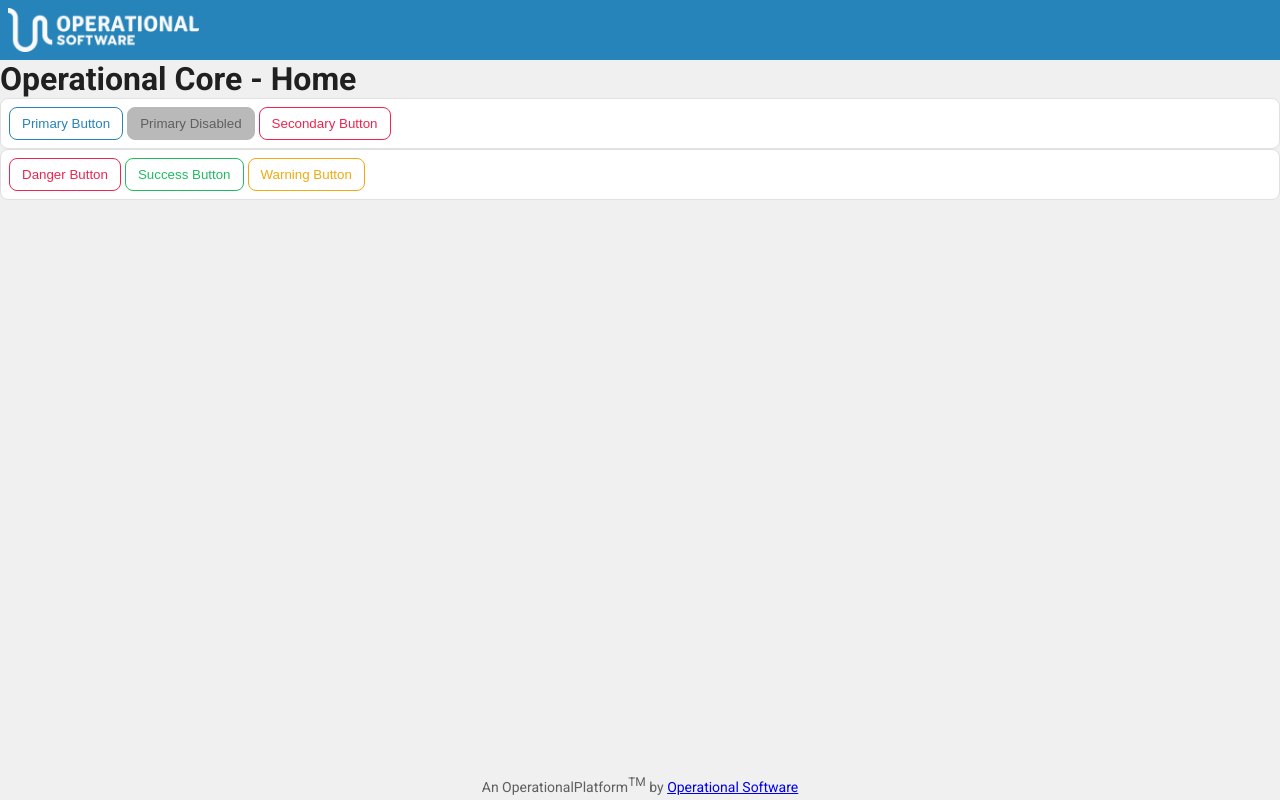
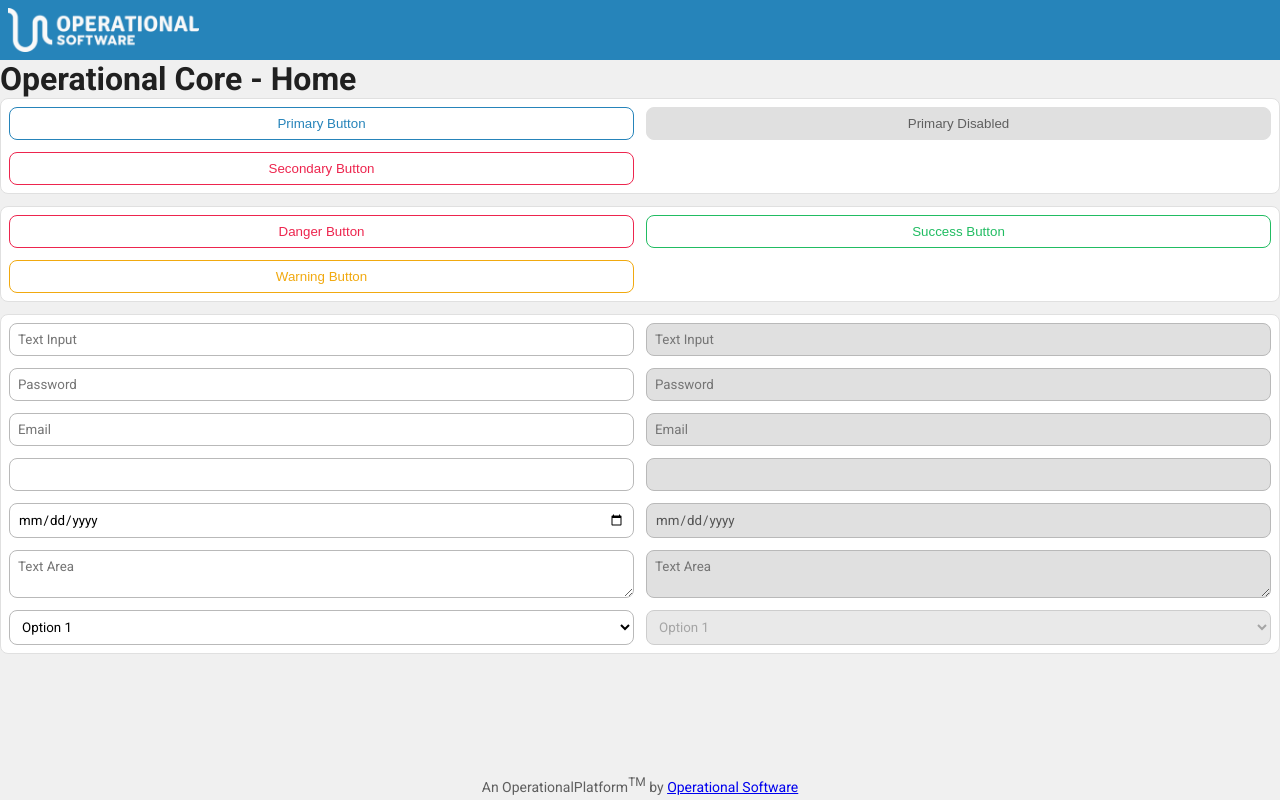
Before and after one commit to operationalsoftware/operational-core, a FastAPI app: page / in a window 1280 px wide. Run offline with FastAPI, Linux system fonts and the light colour scheme.

Commit message:
more css components

```diff
--- a/src/ui/modules/home.jinja2
+++ b/src/ui/modules/home.jinja2
@@ -1,11 +1,16 @@
 {% extends "authenticated.jinja2" %}
+
+{% block head %}
+{{ super() }}
+<link rel="stylesheet" href="{{ url_for('static', path='/css/modules/home.css') }}">
+{% endblock %}
 
 {% block module %}
 <h1>
   Operational Core - Home
 </h1>
 
-
+<section id="home_content">
   <div class="card">
     <button class="primary">
       Primary Button
@@ -32,8 +37,31 @@
 
     <button class="warning">
       Warning Button
+  </div>
 
+  <div class="card">
+    <input type="text" placeholder="Text Input" />
+    <input type="text" placeholder="Text Input" disabled />
+    <input type="password" placeholder="Password" />
+    <input type="password" placeholder="Password" disabled />
+    <input type="email" placeholder="Email" />
+    <input type="email" placeholder="Email" disabled />
+    <input type="number" />
+    <input type="number" disabled />
+    <input type="date" />
+    <input type="date" disabled />
+    <textarea placeholder="Text Area"></textarea>
+    <textarea placeholder="Text Area" disabled></textarea>
+    <select>
+      <option>Option 1</option>
+      <option>Option 2</option>
+    </select>
+    <select disabled>
+      <option>Option 1</option>
+      <option>Option 2</option>
+    </select>
   </div>
+</section>
 
 
 {% endblock %}
--- a/static/css/components.css
+++ b/static/css/components.css
@@ -3,7 +3,7 @@
 /* BUTTON */
 button,
 button.primary {
-  border: 1px solid var(--primary-color);
+  border: var(--button-border-width) solid var(--primary-color);
   border-radius: var(--border-radius);
   color: var(--primary-color);
   background-color: var(--background-color-content);
@@ -12,22 +12,22 @@ button.primary {
 }
 
 button.secondary {
-  border: 1px solid var(--secondary-color);
+  border: var(--button-border-width) solid var(--secondary-color);
   color: var(--secondary-color);
 }
 
 button.danger {
-  border: 1px solid var(--danger-color);
+  border: var(--button-border-width) solid var(--danger-color);
   color: var(--danger-color);
 }
 
 button.success {
-  border: 1px solid var(--success-color);
+  border: var(--button-border-width) solid var(--success-color);
   color: var(--success-color);
 }
 
 button.warning {
-  border: 1px solid var(--warning-color);
+  border: var(--button-border-width) solid var(--warning-color);
   color: var(--warning-color);
 }
 
@@ -64,9 +64,39 @@ button:disabled:hover {
   color: var(--text-color-light);
 }
 
+/* FORM COMPONENTS */
+input,
+textarea,
+select {
+  border: 1.5px solid var(--border-color-dark);
+  border-radius: var(--border-radius);
+  background-color: var(--background-color-content);
+  padding: var(--spacing);
+  font-family: var(--font-family);
+  transition: border-color 0.2s ease-in-out;
+}
+
+textarea {
+  resize: vertical;
+}
+
+input:disabled,
+textarea:disabled,
+select:disabled {
+  background-color: var(--disabled-color);
+}
+
+input:focus-visible,
+textarea:focus-visible,
+select:focus-visible {
+  outline: none;
+  border-color: var(--primary-color);
+}
+
+/* CARD */
 .card {
   background-color: var(--background-color-content);
   border-radius: var(--border-radius-md);
-  border: 1px solid var(--border-color);
+  border: var(--card-border-width) solid var(--border-color);
   padding: var(--spacing-md);
 }
--- /dev/null
+++ b/static/css/modules/home.css
@@ -0,0 +1,11 @@
+#home_content {
+  display: flex;
+  flex-direction: column;
+  gap: var(--spacing-lg);
+}
+
+#home_content .card {
+  display: grid;
+  grid-template-columns: 1fr 1fr;
+  gap: var(--spacing-lg);
+}
--- a/static/css/variables.css
+++ b/static/css/variables.css
@@ -13,8 +13,9 @@
   --text-color-contrast: #FFFFFF;
 
   --border-color: #E0E0E0;
+  --border-color-dark: #b9b9b9;
 
-  --disabled-color: #b9b9b9;
+  --disabled-color: #E0E0E0;
 
   --danger-color: #ED254E;
   --success-color: #21bc62;
@@ -41,6 +42,11 @@
   --border-radius-lg: 12px;
   --border-radius-xl: 16px;
 
+  --input-border-width: 1.25px;
+  --button-border-width: 1.25px;
+  --card-border-width: 1px;
+  --table-border-width: 1px;
+
   /* SPACING */
   --spacing: 8px;
   --spacing-sm: 4px;
```
Lines whose indentation alone changed are shown as unchanged.
